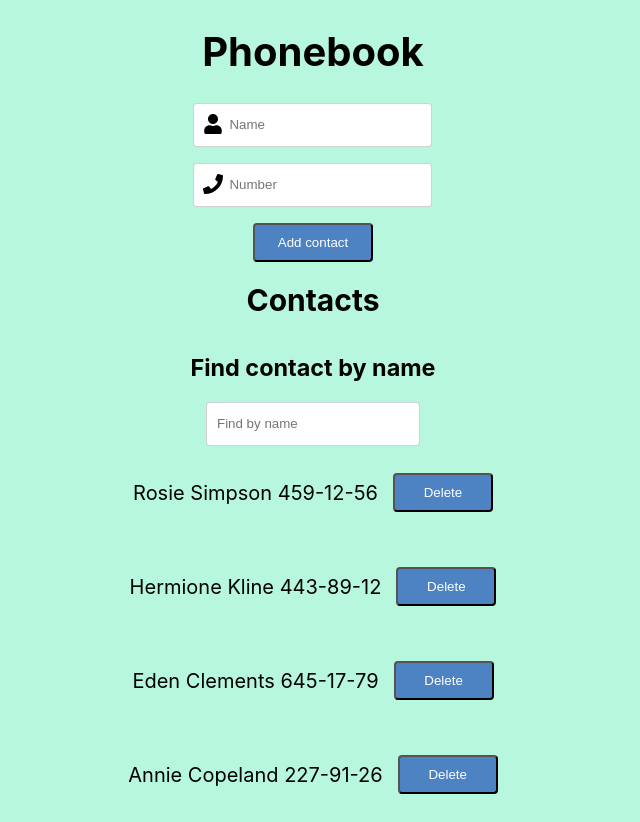
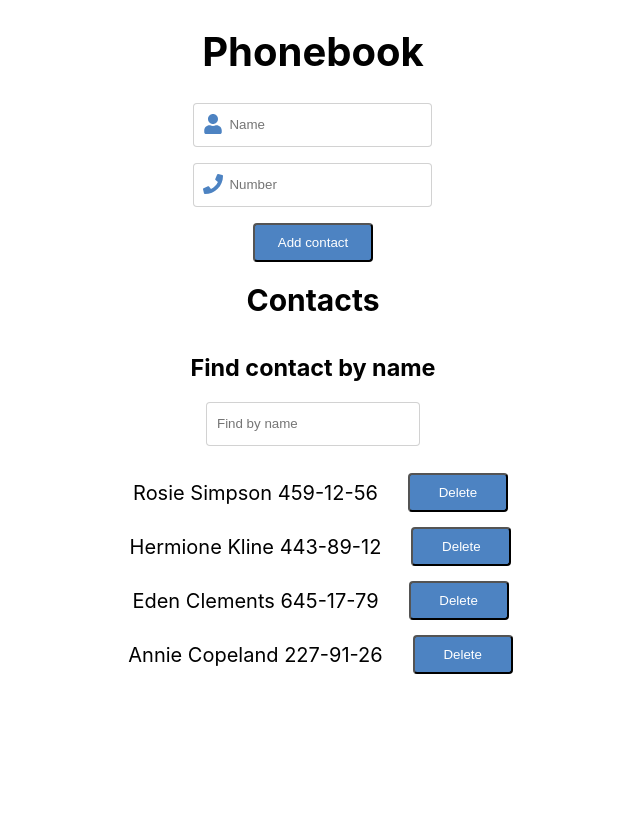
Before and after one commit to MykhailoTarasov/goit-react-hw-02-phonebook, a React (Create React App) app: page / in a window 1280 px wide. Shown: the whole page, without its empty margins (327-967 px from the left). After the commit the page ends 800 px from the top, so only its background shows below. Built offline with nearby package versions, Linux system fonts and the light colour scheme.

Commit message:
Play with css

```diff
--- a/src/components/App.jsx
+++ b/src/components/App.jsx
@@ -58,7 +58,7 @@ class App extends Component {
           justifyContent: 'center',
           fontSize: 20,
           color: '#010101',
-          backgroundColor: '#b6f7dd',
+
           textAlign: 'center',
         }}
       >
--- a/src/components/ContactForm/ContactForm.Styled.js
+++ b/src/components/ContactForm/ContactForm.Styled.js
@@ -45,10 +45,12 @@ export const UserIcon = styled(FaUser)`
   position: absolute;
   top: 11px;
   left: 10px;
+  color: #4d83c2;
 `;
 
 export const PhoneIcon = styled(FaPhone)`
   position: absolute;
   top: 11px;
   left: 10px;
+  color: #4d83c2;
 `;
--- a/src/components/ContactList/ContactList.Styled.js
+++ b/src/components/ContactList/ContactList.Styled.js
@@ -1,7 +1,8 @@
 import styled from 'styled-components';
 
 export const List = styled.ul`
-  margin: 0;
+
+
   padding: 0;
   list-style: none;
   display: flex;
@@ -10,12 +11,13 @@ export const List = styled.ul`
 
 export const ListItem = styled.li`
   margin: 0;
-  padding: 15px;
+  padding: 0px;
   list-style: none;
   display: flex;
   align-items: center;
   justify-content: center;
   gap: 15px;
+  max-width: 100%;
 `;
 
 export const ButtonItem = styled.button`
@@ -28,3 +30,8 @@ background-color: #4d83c2;
 
   border-radius: 4px;
 `;
+
+export const Text = styled.p`
+padding: 15px;
+margin: 0;
+`
--- a/src/components/ContactList/ContactList.js
+++ b/src/components/ContactList/ContactList.js
@@ -1,10 +1,10 @@
-import { ButtonItem, List, ListItem } from "./ContactList.Styled";
+import { ButtonItem, List, ListItem, Text } from "./ContactList.Styled";
 
 const ContactList = ({contacts, onDeleteContact}) => (
 <List>
     {contacts.map(({ id, name, number }) => (
       <ListItem key={id}>
-        <p>{name} {number}</p>
+        <Text>{name} {number}</Text>
         <ButtonItem onClick={() => onDeleteContact(id)} >Delete</ButtonItem>
       </ListItem>
     ))}
```
